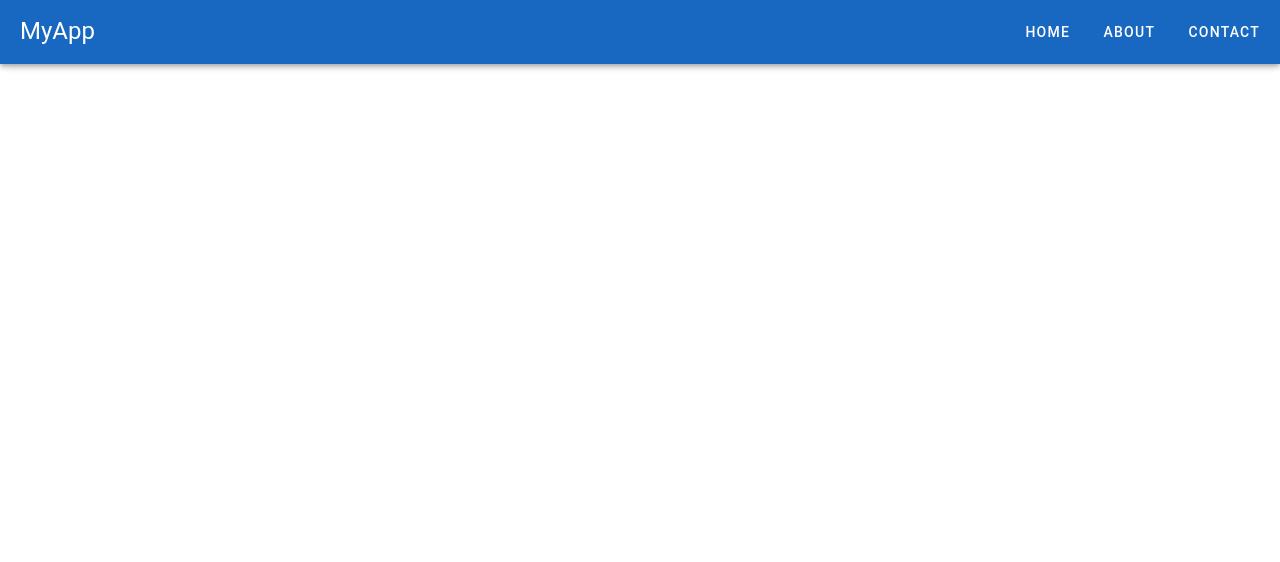
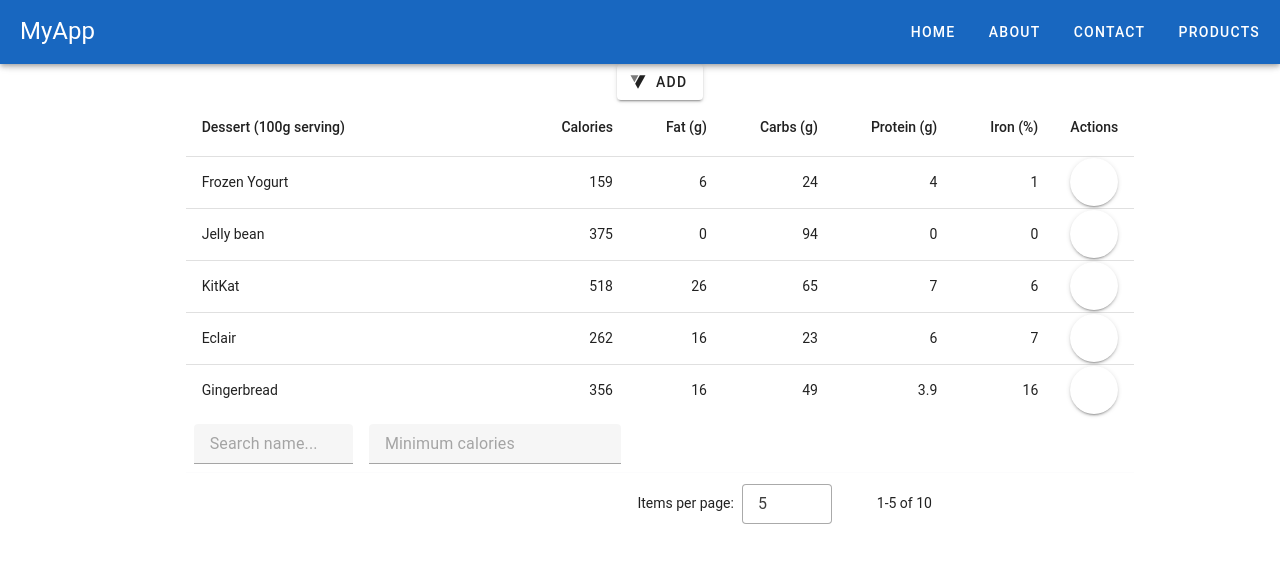
Before and after one commit to urdogan0000/coworking, a Vue app in the folder FrontEnd/: page /product in a window 1280 px wide. Shown: the top 562 px of the page. Built offline with nearby package versions, Linux system fonts and the light colour scheme.

Commit message:
product page added

```diff
--- a/FrontEnd/src/App.vue
+++ b/FrontEnd/src/App.vue
@@ -1,13 +1,18 @@
-<script setup lang="ts">
-import { RouterView } from "vue-router";
-import NavBar from "./components/NavBar.vue";
-</script>
-
 <template>
   <v-app>
-    <NavBar />
-    <RouterView />
+    <Navbar />
+    <div class="main-content container">
+      <router-view />
+    </div>
   </v-app>
 </template>
 
-<style scoped></style>
+<script setup>
+import Navbar from "./components/NavBar.vue";
+</script>
+
+<style>
+.main-content {
+  padding-top: 64px; /* Adjust this value based on the height of your navbar */
+}
+</style>
--- /dev/null
+++ b/FrontEnd/src/components/DataTableComp.vue
@@ -0,0 +1,108 @@
+<template>
+
+    <v-data-table-server
+      v-model:items-per-page="itemsPerPage"
+      :headers="headers"
+      :items="items"
+      :items-length="totalItems"
+      :loading="loading"
+      :search="search"
+      item-value="name"
+      @update:options="loadItems"
+    >
+      <template v-slot:[`item.actions`]="{ item }">
+        <v-btn icon @click="onEdit(item)">
+          <v-icon>mdi-pencil</v-icon>
+        </v-btn>
+      </template>
+      <template v-slot:tfoot>
+        <tr>
+          <td>
+            <v-text-field
+              v-model="nameFilter"
+              class="ma-2"
+              density="compact"
+              placeholder="Search name..."
+              hide-details
+            ></v-text-field>
+          </td>
+          <td>
+            <v-text-field
+              v-model="caloriesFilter"
+              class="ma-2"
+              density="compact"
+              placeholder="Minimum calories"
+              type="number"
+              hide-details
+            ></v-text-field>
+          </td>
+        </tr>
+      </template>
+    </v-data-table-server>
+
+</template>
+
+<script setup lang="ts">
+import type {
+  FetchDataParams,
+  FetchDataResult,
+  SearchCriteria,
+  SortCriteria,
+  TableHeader,
+} from "@/İnterfaces/interface";
+import { ref, watch, onMounted, defineProps } from "vue";
+
+const props = defineProps<{
+  fetchData: (
+    params: FetchDataParams<SearchCriteria>,
+  ) => Promise<FetchDataResult<any>>;
+  headers: TableHeader[];
+  onEdit: (item: any) => void;
+}>();
+
+const itemsPerPage = ref(5);
+const items = ref<any[]>([]);
+const loading = ref(true);
+const totalItems = ref(0);
+const nameFilter = ref<string>("");
+const caloriesFilter = ref<number | undefined>(undefined);
+const search = ref("");
+
+const loadItems = ({
+  page,
+  itemsPerPage,
+  sortBy,
+}: {
+  page: number;
+  itemsPerPage: number;
+  sortBy: SortCriteria[];
+}) => {
+  loading.value = true;
+  props
+    .fetchData({
+      page,
+      itemsPerPage,
+      sortBy,
+      search: { name: nameFilter.value, calories: caloriesFilter.value },
+    })
+    .then(({ items: fetchedItems, total }) => {
+      items.value = fetchedItems;
+      totalItems.value = total;
+      loading.value = false;
+    });
+};
+
+watch([nameFilter, caloriesFilter], () => {
+  search.value = String(Date.now());
+});
+
+onMounted(() => {
+  loadItems({ page: 1, itemsPerPage: itemsPerPage.value, sortBy: [] });
+});
+</script>
+
+<style scoped>
+.data-table-container {
+  margin-top: 16px;
+}
+</style>
--- a/FrontEnd/src/components/NavBar.vue
+++ b/FrontEnd/src/components/NavBar.vue
@@ -1,25 +1,38 @@
 <template>
-  <v-app-bar app color="primary" dark>
+  <v-app-bar app color="primary" dark class="custom-navbar max-md:h-96">
     <v-toolbar-title class="text-h5">MyApp</v-toolbar-title>
     <v-spacer></v-spacer>
-    <v-btn>
+    <v-btn >
       <RouterLink to="/" class="text-white no-underline">Home</RouterLink>
     </v-btn>
-    <v-btn>
+    <v-btn >
       <RouterLink to="/about" class="text-white no-underline">About</RouterLink>
     </v-btn>
-    <v-btn>
-      <RouterLink to="/contact" class="text-white no-underline"
-        >Contact</RouterLink
-      >
+    <v-btn >
+      <RouterLink to="/contact" class="text-white no-underline">Contact</RouterLink>
+    </v-btn>
+    <v-btn >
+      <RouterLink to="/product" class="text-white no-underline">Products</RouterLink>
     </v-btn>
   </v-app-bar>
 </template>
 
 <script setup lang="ts">
-import { RouterLink } from "vue-router";
+import { RouterLink } from 'vue-router';
 </script>
 
 <style scoped>
-/* Add any additional styles if necessary */
+.text-white {
+  color: white !important;
+}
+
+.no-underline {
+  text-decoration: none !important;
+}
+
+.custom-navbar {
+  min-height: 250 px;
+  max-height: 450 px;
+  overflow: hidden;
+}
 </style>
--- a/FrontEnd/src/router/index.ts
+++ b/FrontEnd/src/router/index.ts
@@ -1,5 +1,7 @@
 import { createRouter, createWebHistory } from "vue-router";
 import HomeView from "../views/HomeView.vue";
+import AboutView from "../views/AboutView.vue";
+import ProductView from "../views/ProductView.vue";
 
 const router = createRouter({
   history: createWebHistory(import.meta.env.BASE_URL),
@@ -12,10 +14,13 @@ const router = createRouter({
     {
       path: "/about",
       name: "about",
-      // route level code-splitting
-      // this generates a separate chunk (About.[hash].js) for this route
-      // which is lazy-loaded when the route is visited.
-      component: () => import("../views/AboutView.vue"),
+      component: AboutView,
+    },
+
+    {
+      path: "/product",
+      name: "product",
+      component: ProductView,
     },
   ],
 });
--- /dev/null
+++ b/FrontEnd/src/views/ProductView.vue
@@ -0,0 +1,261 @@
+<template>
+  <div class="container flex flex-col items-center ml-10">
+    <div class="flex m-4 justify-end w-full  border-2 p-2 ">
+      <v-btn class="rounded-2xl" prepend-icon="$vuetify" @click="showForm = true">
+        <span>Add</span>
+      </v-btn>
+    </div>
+    <div class="w-full ">
+      <DataTable :fetchData="fetchData" :headers="headers" :onEdit="editItem" />
+    </div>
+    <v-dialog v-model="showForm" max-width="500px">
+      <v-card>
+        <v-card-title>
+          <span class="headline">Add New Item</span>
+        </v-card-title>
+        <v-card-text>
+          <v-form ref="form" v-model="valid" lazy-validation>
+            <v-text-field
+              v-model="newItem.name"
+              :rules="[(v) => !!v || 'Name is required']"
+              label="Name"
+              required
+            ></v-text-field>
+            <v-text-field
+              v-model="newItem.calories"
+              :rules="[(v) => !!v || 'Calories is required']"
+              label="Calories"
+              type="number"
+              required
+            ></v-text-field>
+            <v-text-field
+              v-model="newItem.fat"
+              label="Fat"
+              type="number"
+            ></v-text-field>
+            <v-text-field
+              v-model="newItem.carbs"
+              label="Carbs"
+              type="number"
+            ></v-text-field>
+            <v-text-field
+              v-model="newItem.protein"
+              label="Protein"
+              type="number"
+            ></v-text-field>
+            <v-text-field
+              v-model="newItem.iron"
+              label="Iron"
+              type="number"
+            ></v-text-field>
+          </v-form>
+        </v-card-text>
+        <v-card-actions>
+          <v-spacer></v-spacer>
+          <v-btn color="blue darken-1" @click="showForm = false">Cancel</v-btn>
+          <v-btn color="blue darken-1" @click="submitForm">Save</v-btn>
+        </v-card-actions>
+      </v-card>
+    </v-dialog>
+  </div>
+</template>
+
+<script setup lang="ts">
+import { ref } from "vue";
+import DataTable from "@/components/DataTableComp.vue";
+import type {
+  Dessert,
+  FetchDataParams,
+  FetchDataResult,
+  SearchCriteria,
+  TableHeader,
+} from "@/İnterfaces/interface";
+
+const showForm = ref(false);
+const valid = ref(false);
+const newItem = ref<Dessert>({
+  name: "",
+  calories: 0,
+  fat: 0,
+  carbs: 0,
+  protein: 0,
+  iron: "0",
+});
+
+const desserts = ref<Dessert[]>([
+  {
+    name: "Frozen Yogurt",
+    calories: 159,
+    fat: 6.0,
+    carbs: 24,
+    protein: 4.0,
+    iron: "1",
+  },
+  {
+    name: "Jelly bean",
+    calories: 375,
+    fat: 0.0,
+    carbs: 94,
+    protein: 0.0,
+    iron: "0",
+  },
+  {
+    name: "KitKat",
+    calories: 518,
+    fat: 26.0,
+    carbs: 65,
+    protein: 7,
+    iron: "6",
+  },
+  {
+    name: "Eclair",
+    calories: 262,
+    fat: 16.0,
+    carbs: 23,
+    protein: 6.0,
+    iron: "7",
+  },
+  {
+    name: "Gingerbread",
+    calories: 356,
+    fat: 16.0,
+    carbs: 49,
+    protein: 3.9,
+    iron: "16",
+  },
+  {
+    name: "Ice cream sandwich",
+    calories: 237,
+    fat: 9.0,
+    carbs: 37,
+    protein: 4.3,
+    iron: "1",
+  },
+  {
+    name: "Lollipop",
+    calories: 392,
+    fat: 0.2,
+    carbs: 98,
+    protein: 0,
+    iron: "2",
+  },
+  {
+    name: "Cupcake",
+    calories: 305,
+    fat: 3.7,
+    carbs: 67,
+    protein: 4.3,
+    iron: "8",
+  },
+  {
+    name: "Honeycomb",
+    calories: 408,
+    fat: 3.2,
+    carbs: 87,
+    protein: 6.5,
+    iron: "45",
+  },
+  {
+    name: "Donut",
+    calories: 452,
+    fat: 25.0,
+    carbs: 51,
+    protein: 4.9,
+    iron: "22",
+  },
+]);
+
+const resetNewItem = () => {
+  newItem.value = {
+    name: "",
+    calories: 0,
+    fat: 0,
+    carbs: 0,
+    protein: 0,
+    iron: "0",
+  };
+};
+
+const submitForm = () => {
+  const form = ref().value as unknown as { validate: () => boolean };
+  if (form.validate()) {
+    desserts.value.push({ ...newItem.value });
+    resetNewItem();
+    showForm.value = false;
+  }
+};
+
+const fetchData = async ({
+  page,
+  itemsPerPage,
+  sortBy,
+  search,
+}: FetchDataParams<SearchCriteria>): Promise<FetchDataResult<Dessert>> => {
+  return new Promise((resolve) => {
+    setTimeout(() => {
+      const start = (page - 1) * itemsPerPage;
+      const end = start + itemsPerPage;
+      const filteredItems = desserts.value.filter((item) => {
+        if (
+          search.name &&
+          !item.name.toLowerCase().includes(search.name.toLowerCase())
+        ) {
+          return false;
+        }
+        if (search.calories && !(item.calories >= Number(search.calories))) {
+          return false;
+        }
+        return true;
+      });
+
+      if (sortBy.length) {
+        const sortKey = sortBy[0].key;
+        const sortOrder = sortBy[0].order;
+        filteredItems.sort((a, b) => {
+          const aValue = a[sortKey as keyof Dessert];
+          const bValue = b[sortKey as keyof Dessert];
+          return sortOrder === "desc"
+            ? (bValue as number) - (aValue as number)
+            : (aValue as number) - (bValue as number);
+        });
+      }
+
+      const paginatedItems = filteredItems.slice(start, end);
+
+      resolve({ items: paginatedItems, total: filteredItems.length });
+    }, 500);
+  });
+};
+
+const headers = ref<TableHeader[]>([
+  {
+    title: "Dessert (100g serving)",
+    align: "start",
+    sortable: false,
+    key: "name",
+  },
+  { title: "Calories", key: "calories", align: "end" },
+  { title: "Fat (g)", key: "fat", align: "end" },
+  { title: "Carbs (g)", key: "carbs", align: "end" },
+  { title: "Protein (g)", key: "protein", align: "end" },
+  { title: "Iron (%)", key: "iron", align: "end" },
+  { title: "Actions", key: "actions", align: "center", sortable: false },
+]);
+
+const editItem = (item: Dessert) => {
+  alert(`Editing item: ${item.name}`);
+};
+</script>
+
+<style scoped>
+.container {
+  display: flex;
+  flex-direction: column;
+  align-items: center;
+}
+
+.max-w-5xl {
+  max-width: 80%;
+  width: 100%;
+}
+</style>
--- /dev/null
+++ b/FrontEnd/src/İnterfaces/interface.ts
@@ -0,0 +1,43 @@
+// Interface for table headers
+export interface TableHeader {
+  title: string;
+  align?: string;
+  sortable?: boolean;
+  key: string;
+}
+
+// Interface for search criteria
+export interface SearchCriteria {
+  name?: string;
+  calories?: number;
+}
+
+// Interface for sort criteria
+export interface SortCriteria {
+  key: string;
+  order: "asc" | "desc";
+}
+
+// Interface for fetch data parameters
+export interface FetchDataParams<T> {
+  page: number;
+  itemsPerPage: number;
+  sortBy: SortCriteria[];
+  search: T;
+}
+
+// Interface for fetch data result
+export interface FetchDataResult<T> {
+  items: T[];
+  total: number;
+}
+
+// Example interface for a dessert item
+export interface Dessert {
+  name: string;
+  calories: number;
+  fat: number;
+  carbs: number;
+  protein: number;
+  iron: string;
+}
```
